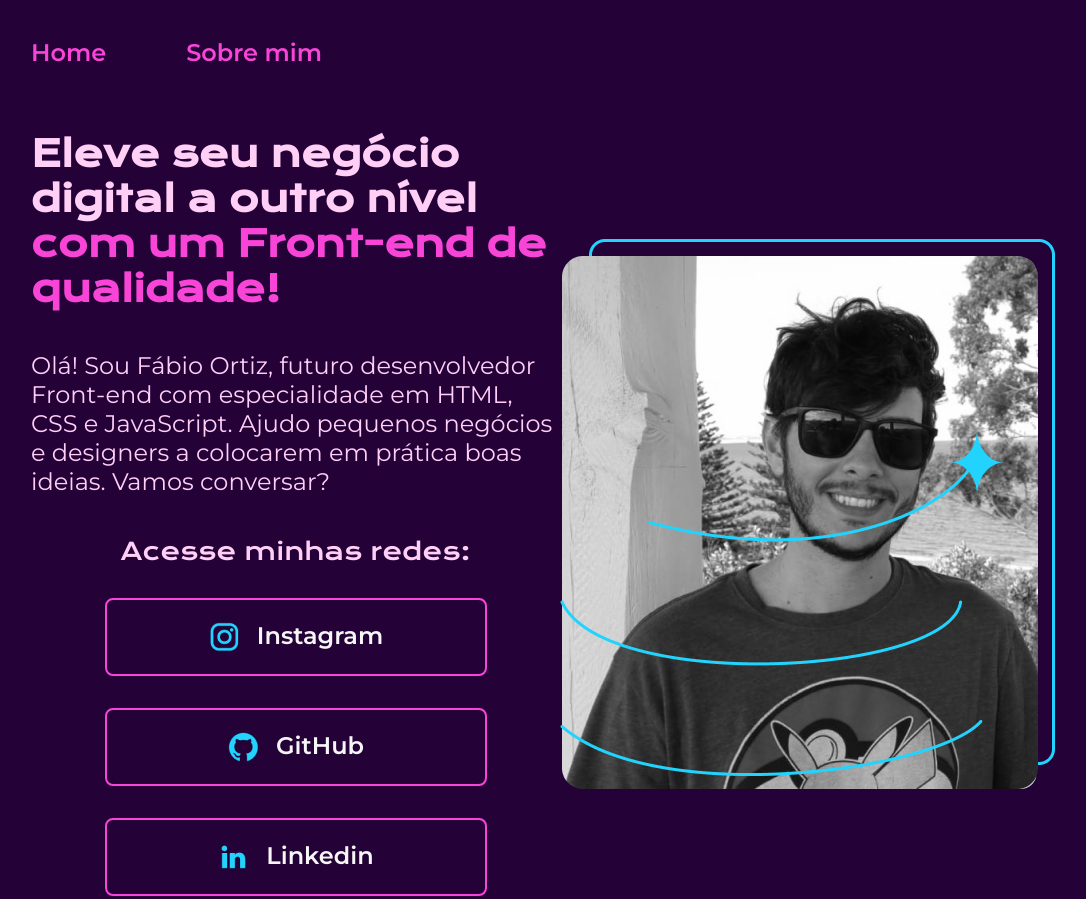
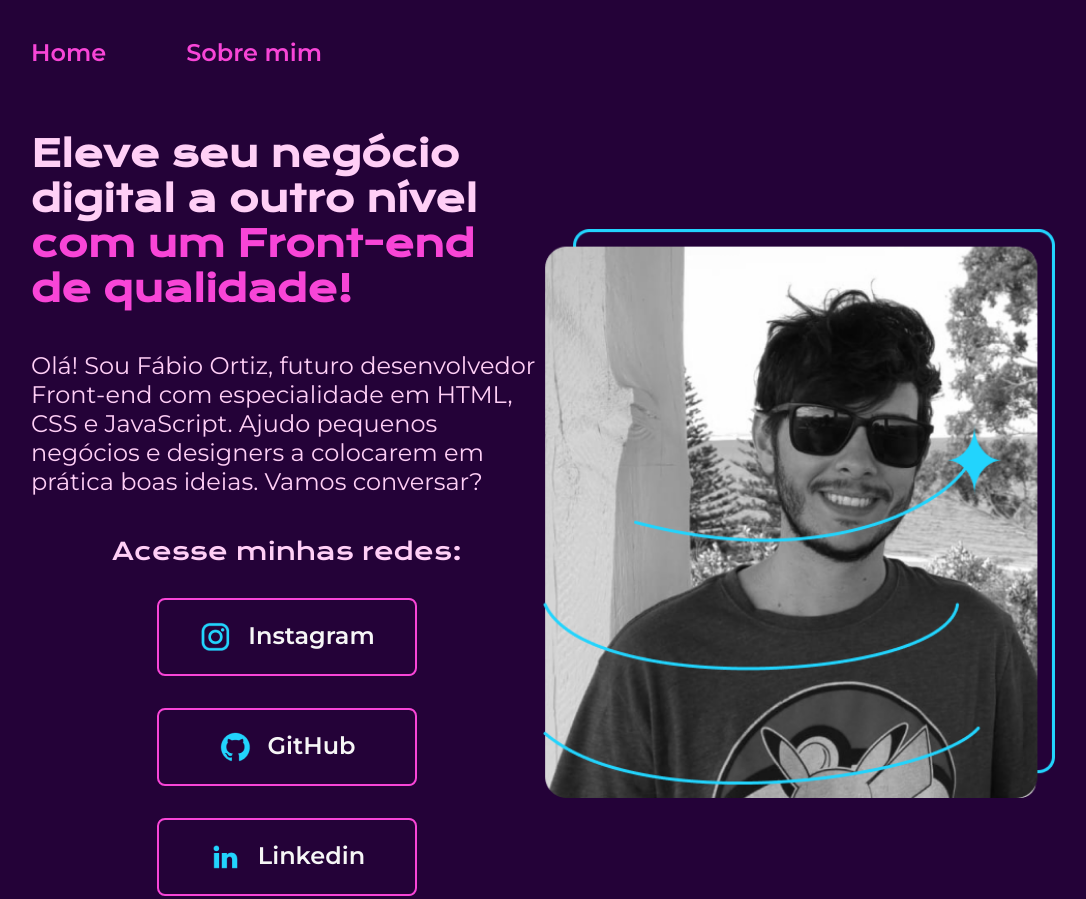
Before and after one commit to falvesortiz/Curso-Alura-Portfolio, a plain HTML site: page index.html in a window 1280 px wide. Shown: the top 899 px of the page, without its empty margins (97-1183 px from the left). Drawn offline with nearby package versions, Linux system fonts and the light colour scheme.

Commit message:
updated relalative sizes
updated relalative sizes to texts and images

```diff
--- a/index.html
+++ b/index.html
@@ -34,7 +34,7 @@
                 </a>
             </div>
         </section>
-        <img src="assets/perfil-fabio.png" alt="Foto de perfil da Fábio Ortiz">
+        <img class="apresentacao__imagem" src="assets/perfil-fabio.png" alt="Foto de perfil da Fábio Ortiz">
     </main>
     <footer class="rodape">
         <p>Desenvolvido por Fábio Ortiz.</p>
--- a/styles/style.css
+++ b/styles/style.css
@@ -33,7 +33,7 @@ body {
 
 .cabecalho__menu__link {
     font-family: var(--fonte-secundaria);
-    font-size: 24px;
+    font-size: 1.5rem;
     font-weight: 600;
     color: var(--cor-terciaria);
     text-decoration: none;
@@ -47,7 +47,7 @@ body {
 }
 
 .apresentacao__conteudo {
-    width: 615px;
+    width: 50%;
     display: flex;
     flex-direction: column;
     gap: 40px;
@@ -56,7 +56,7 @@ body {
 .apresentacao__conteudo__titulo {
     font-family: var(--fonte-principal);
     font-weight: 600;
-    font-size: 36px;
+    font-size: 2.25rem;
 }
 
 .destaque-titulo {
@@ -64,7 +64,7 @@ body {
 }
 .apresentacao__conteudo__texto {
     font-family: var(--fonte-secundaria);
-    font-size: 24px;
+    font-size: 1.5rem;
     font-weight: 400;
 }
 
@@ -79,19 +79,19 @@ body {
 .apresentacao__conteudo__botao__subtitulo {
     font-family: var(--fonte-principal);
     font-weight: 400;
-    font-size: 24px;
+    font-size: 1.5rem;
 }
 
 .apresentacao__conteudo__botao__botao {
     display: flex;
     justify-content: center;
     gap: 16px;
-    width: 378px;
+    width: 50%;
     border: 2px solid var(--cor-terciaria);
     border-radius: 8px;
     text-align: center;
     font-family: var(--fonte-secundaria);
-    font-size: 24px;
+    font-size: 1.5rem;
     font-weight: 600;
     color: #F6F6F6;
     text-decoration: none;
@@ -102,12 +102,15 @@ body {
     background-color: var(--cor-hover);
 }
 
+.apresentacao__imagem {
+    width: 50%;
+}
 .rodape {
     color: var(--cor-primaria);
     background-color: var(--cor-terciaria);
     padding: 24px;
     text-align: center;
     font-family: var(--fonte-secundaria);
-    font-size: 24px;
+    font-size: 1.5rem;
     font-weight: 400;
 }
```
Also changed, not shown: about.html (+1 -1 lines).
